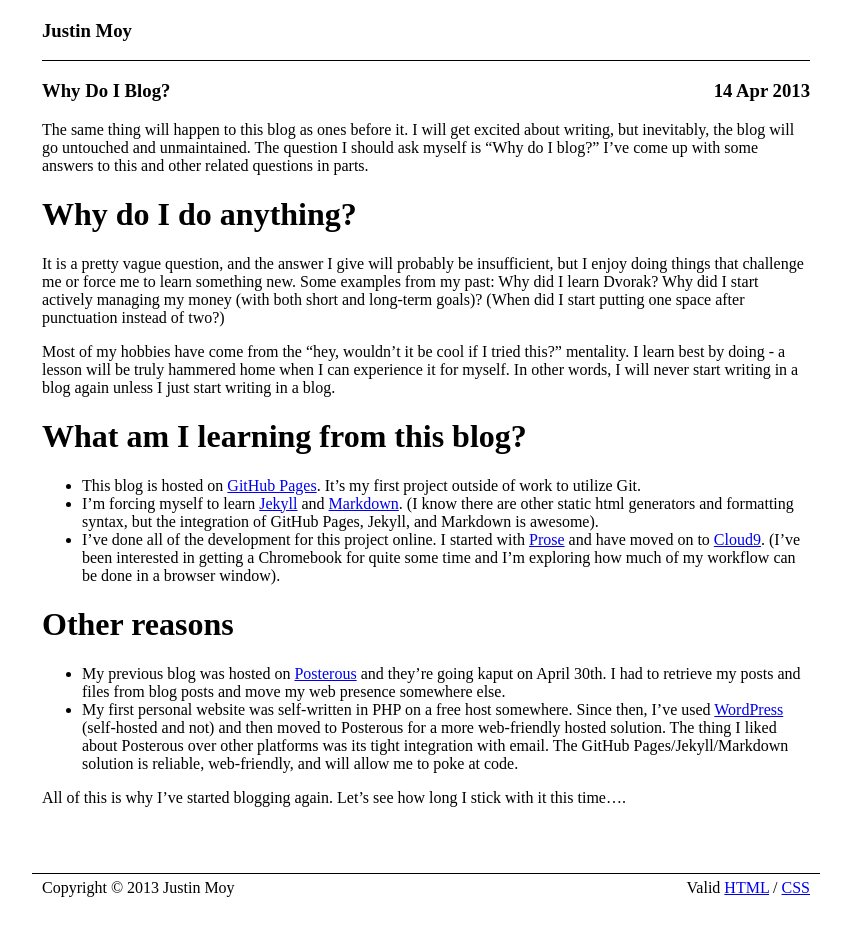
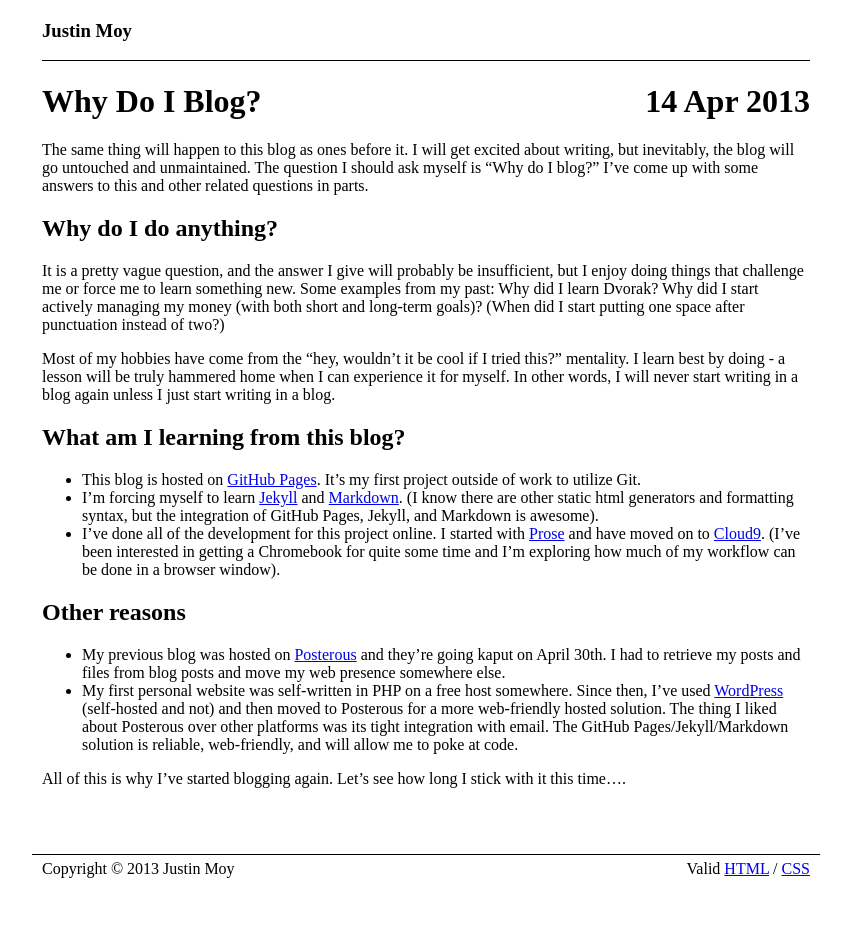
Before and after one commit to justincmoy/joeblow1102.github.io, a Jekyll site: the page built from _posts/2013-04-14-why-do-i-blog.md, in a window 1280 px wide. Shown: the whole page, without its empty margins (214-1065 px from the left). Built offline with Jekyll 4.4.1, drawn with Linux system fonts in a browser that asks for light colours.

Commit message:
modify h1 rules

```diff
--- a/_layouts/post.html
+++ b/_layouts/post.html
@@ -11,7 +11,7 @@
         <div class="container main">
             {% include left-column.html %}
             <div id="right-column">
-                <h3>{{ page.title }}<span class="right">{{ page.date|date_to_string }}</span></h3>
+                <h1>{{ page.title }}<span class="right">{{ page.date|date_to_string }}</span></h1>
                 {{ content }}
             </div>
         </div>
--- a/_posts/2013-04-14-why-do-i-blog.md
+++ b/_posts/2013-04-14-why-do-i-blog.md
@@ -6,17 +6,17 @@ date: 2013-04-14 09:19:00
 
 The same thing will happen to this blog as ones before it. I will get excited about writing, but inevitably, the blog will go untouched and unmaintained. The question I should ask myself is "Why do I blog?" I've come up with some answers to this and other related questions in parts.
 
-# Why do I do anything?
+## Why do I do anything?
 It is a pretty vague question, and the answer I give will probably be insufficient, but I enjoy doing things that challenge me or force me to learn something new. Some examples from my past: Why did I learn Dvorak? Why did I start actively managing my money (with both short and long-term goals)? (When did I start putting one space after punctuation instead of two?)
 
 Most of my hobbies have come from the "hey, wouldn't it be cool if I tried this?" mentality. I learn best by doing - a lesson will be truly hammered home when I can experience it for myself. In other words, I will never start writing in a blog again unless I just start writing in a blog.
 
-# What am I learning from this blog?
+## What am I learning from this blog?
 * This blog is hosted on [GitHub Pages](http://pages.github.com/). It's my first project outside of work to utilize Git.
 * I'm forcing myself to learn [Jekyll](http://jekyllrb.com/) and [Markdown](http://daringfireball.net/projects/markdown/). (I know there are other static html generators and formatting syntax, but the integration of GitHub Pages, Jekyll, and Markdown is awesome).
 * I've done all of the development for this project online. I started with [Prose](http://prose.io) and have moved on to [Cloud9](http://c9.io). (I've been interested in getting a Chromebook for quite some time and I'm exploring how much of my workflow can be done in a browser window).
 
-# Other reasons
+## Other reasons
 * My previous blog was hosted on [Posterous](http://en.wikipedia.org/wiki/Posterous) and they're going kaput on April 30th. I had to retrieve my posts and files from blog posts and move my web presence somewhere else.
 * My first personal website was self-written in PHP on a free host somewhere. Since then, I've used [WordPress](http://wordpress.org/) (self-hosted and not) and then moved to Posterous for a more web-friendly hosted solution. The thing I liked about Posterous over other platforms was its tight integration with email. The GitHub Pages/Jekyll/Markdown solution is reliable, web-friendly, and will allow me to poke at code.
 
--- a/index.html
+++ b/index.html
@@ -5,13 +5,13 @@ title: Home
 {% assign counter=0 %}
 {% for post in site.posts %}
     {% if counter == 0 %}
-        <h3>
+        <h1>
     {% elsif counter == 1 %}
-        <hr><h3>previous posts</h3>
+        <hr>previous posts
     {% endif %}
     {{ post.date | date_to_string }}: <a href="{{ post.url }}">{{ post.title }}</a><br>
     {% if counter == 0 %}
-        </h3>{{ post.content }}
+        </h1>{{ post.content }}
     {% endif %}
     {% assign counter=counter | plus:1 %}
 {% endfor %}
```
